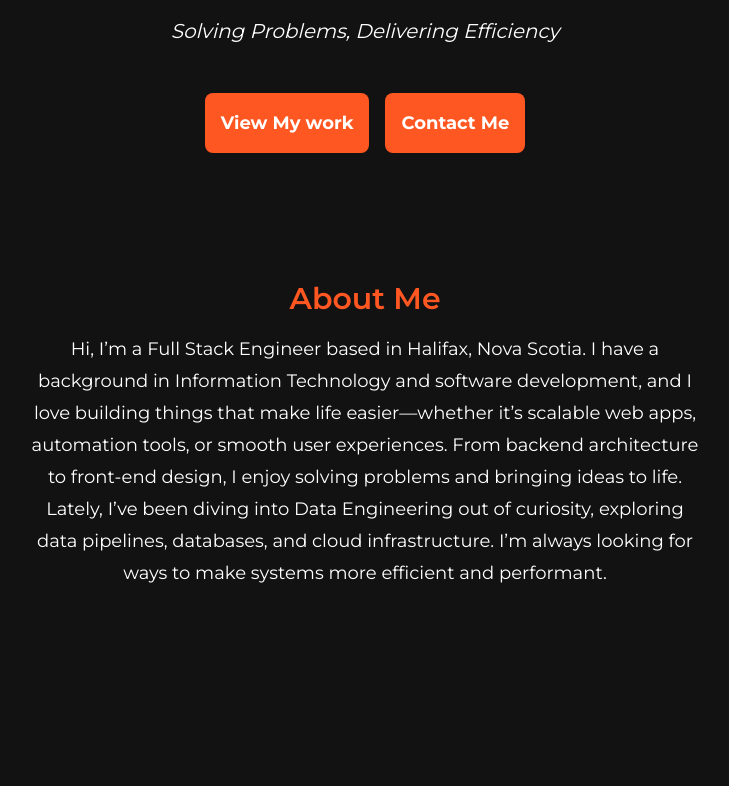
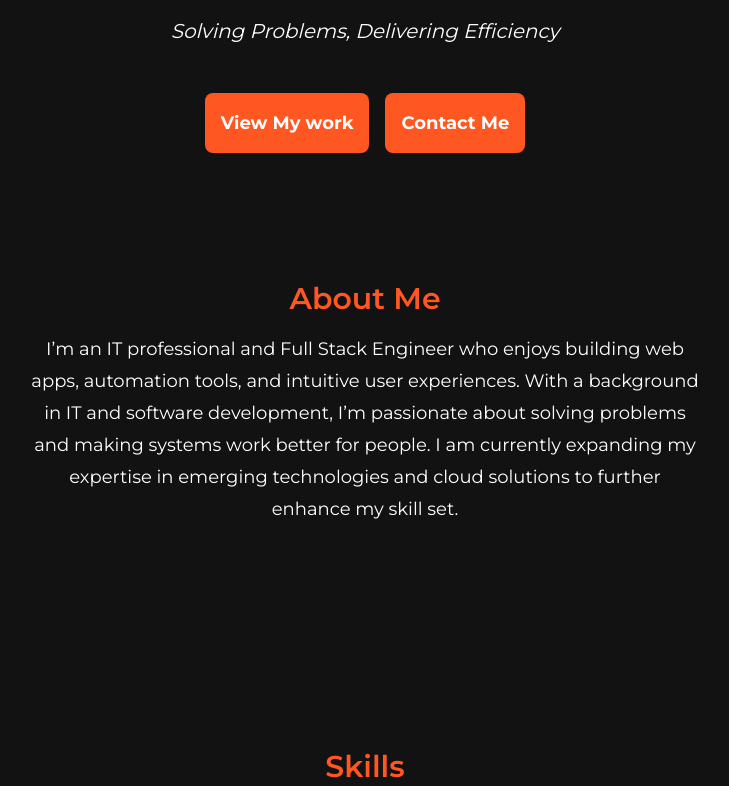
Before and after one commit to cameronhilliard/portfolio-2025, a Next.js app: page / in a window 1280 px wide. Shown: the part 491-1277 px from the top of the page, without its empty margins (275-1004 px from the left). Built offline with nearby package versions, Linux system fonts and the light colour scheme; what tailwindcss-animated would draw is missing.

Commit message:
added more IT focused about me

```diff
--- a/src/app/components/Homepage.js
+++ b/src/app/components/Homepage.js
@@ -41,9 +41,7 @@ const Homepage = () => {
     <section id="aboutpage" className="lg:w-2/3 md:w-4/5 py-32 p-6 text-white mx-auto">
       <h2 className="text-3xl text-center font-mont font-semibold text-accent">About Me</h2>
       <p className="mt-4 lg:text-lg/8 lg:w-full md:max-w-2xl text-center mx-auto text-lg/8 font-mont text-accent dark:text-white">
-      Hi, I’m a Full Stack Engineer based in Halifax, Nova Scotia. I have a background in Information Technology and software development, and I love building things that make life easier—whether it’s scalable web apps, automation tools, or smooth user experiences. From backend architecture to front-end design, I enjoy solving problems and bringing ideas to life.
-
-Lately, I’ve been diving into Data Engineering out of curiosity, exploring data pipelines, databases, and cloud infrastructure. I’m always looking for ways to make systems more efficient and performant.
+      I’m an IT professional and Full Stack Engineer who enjoys building web apps, automation tools, and intuitive user experiences. With a background in IT and software development, I’m passionate about solving problems and making systems work better for people. I am currently expanding my expertise in emerging technologies and cloud solutions to further enhance my skill set.
       </p>
     </section>
 
```
